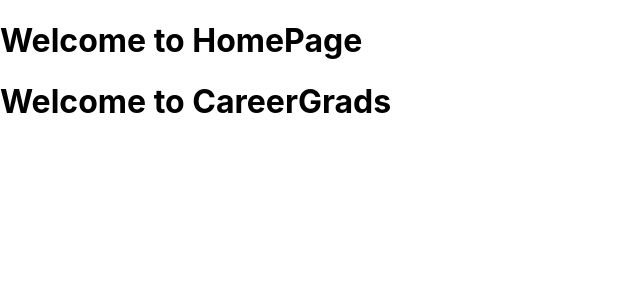
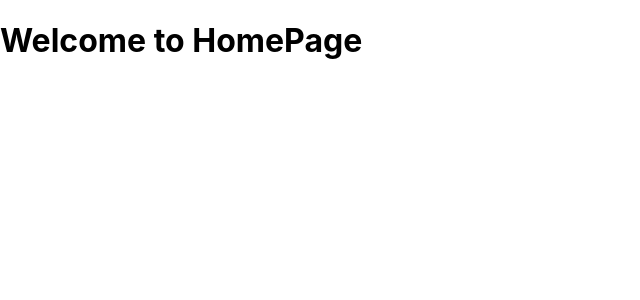
Before and after one commit to ashutosh7889/CGCLONE, a React (Create React App) app: page / in a window 1280 px wide. Shown: the top 300 px of the page, without its empty margins (0-640 px from the left). Built offline with nearby package versions, Linux system fonts and the light colour scheme.

Commit message:
cahnges made

```diff
--- a/src/App.jsx
+++ b/src/App.jsx
@@ -6,7 +6,6 @@
   return (
     <>
       <Home />
-      <h1> Welcome to CareerGrads</h1>
     </>
   );
 }
```
Also changed, not shown: 1 other file (tests, documents, lock files or other folders).
